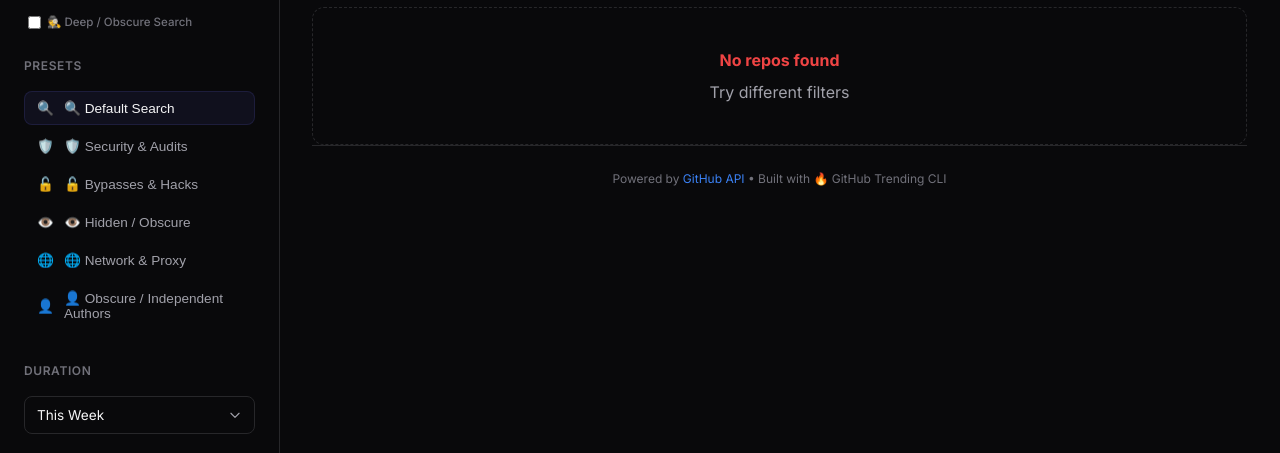
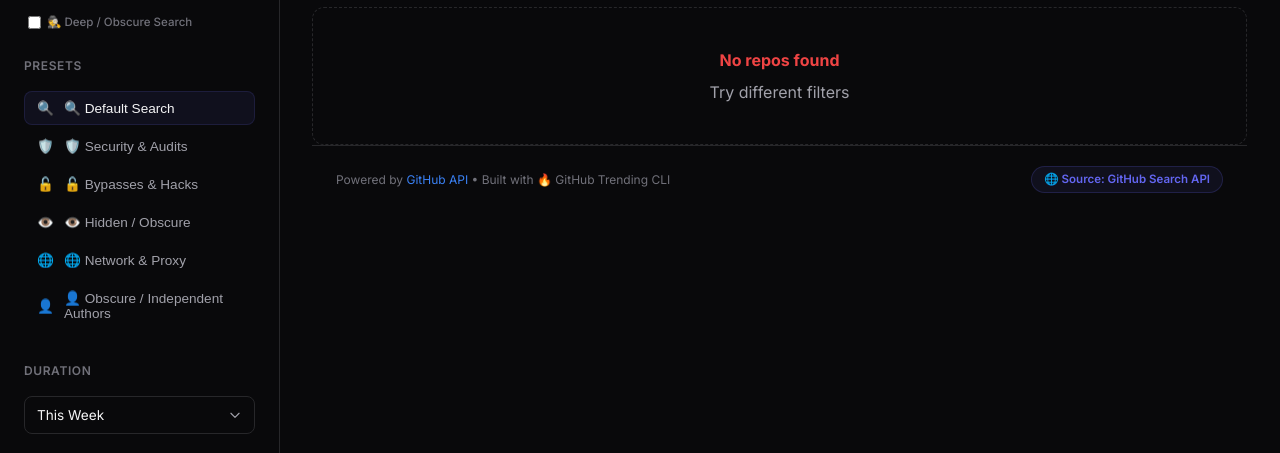
Before and after one commit to Mironsbl/Github-Trending-CLI, a Flask app: page / in a window 1280 px wide; the page is wider, and only the part inside the window is pictured. Shown: the part 165-618 px from the top of that part. Run offline with Flask 3, Linux system fonts and the light colour scheme; data that the repository does not hold is empty; some libraries are stand-ins or nearby versions.

Commit message:
Display current data source as a premium badge in the footer

```diff
--- a/static/js/app.js
+++ b/static/js/app.js
@@ -902,6 +902,23 @@ function renderRepos(repos, source) {
     }
     $('sourceLabel').textContent = sourceText;
 
+    const badgeEl = $('footerSourceBadge');
+    if (badgeEl) {
+        let footerText = '';
+        if (source === 'trending') {
+            footerText = currentLang === 'ru' ? '🔌 Источник: Страница трендов' : '🔌 Source: Trending Page';
+            badgeEl.style.color = 'var(--gold)';
+            badgeEl.style.borderColor = 'rgba(245, 158, 11, 0.2)';
+            badgeEl.style.background = 'rgba(245, 158, 11, 0.08)';
+        } else {
+            footerText = currentLang === 'ru' ? '🌐 Источник: GitHub API' : '🌐 Source: GitHub Search API';
+            badgeEl.style.color = 'var(--accent)';
+            badgeEl.style.borderColor = 'rgba(99, 102, 241, 0.2)';
+            badgeEl.style.background = 'rgba(99, 102, 241, 0.08)';
+        }
+        badgeEl.textContent = footerText;
+    }
+
     if (!displayList.length) {
         c.innerHTML = `<div class="error-box"><h3>${t.noRepos}</h3><p>${t.tryFilters}</p></div>`;
         if (analyticsVisible) updateCharts();
--- a/templates/index.html
+++ b/templates/index.html
@@ -297,8 +297,13 @@
             </div>
 
             <!-- Simple Footer inside Workspace -->
-            <footer class="footer" id="footerText">
-                Powered by <a href="https://docs.github.com/en/rest" target="_blank">GitHub API</a> • Built with 🔥 GitHub Trending CLI
+            <footer class="footer" style="display: flex; justify-content: space-between; align-items: center; flex-wrap: wrap; gap: 12px; padding: 20px 24px;">
+                <span id="footerText">
+                    Powered by <a href="https://docs.github.com/en/rest" target="_blank">GitHub API</a> • Built with 🔥 GitHub Trending CLI
+                </span>
+                <span id="footerSourceBadge" style="background: rgba(99, 102, 241, 0.08); border: 1px solid rgba(99, 102, 241, 0.2); color: var(--accent); font-size: 0.72rem; padding: 4px 12px; border-radius: 20px; font-weight: 600; transition: all 0.2s ease; display: inline-flex; align-items: center; gap: 6px;">
+                    Source: GitHub API
+                </span>
             </footer>
         </main>
 
```
